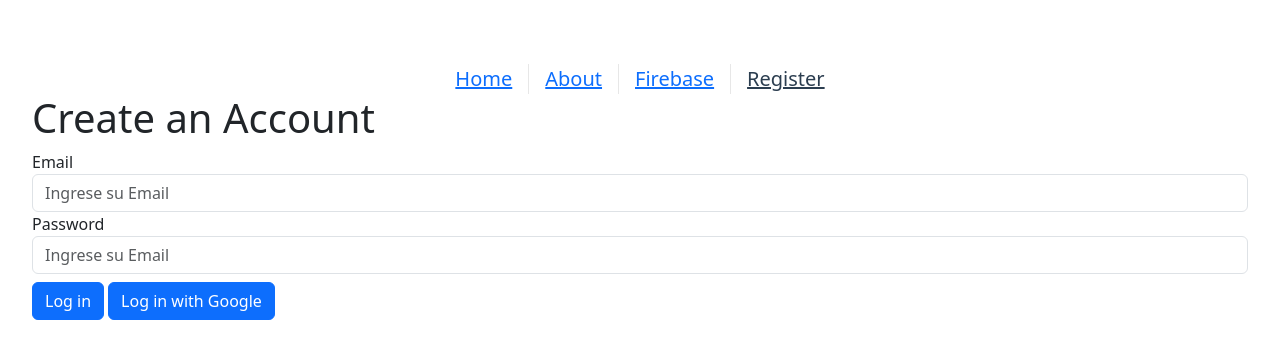
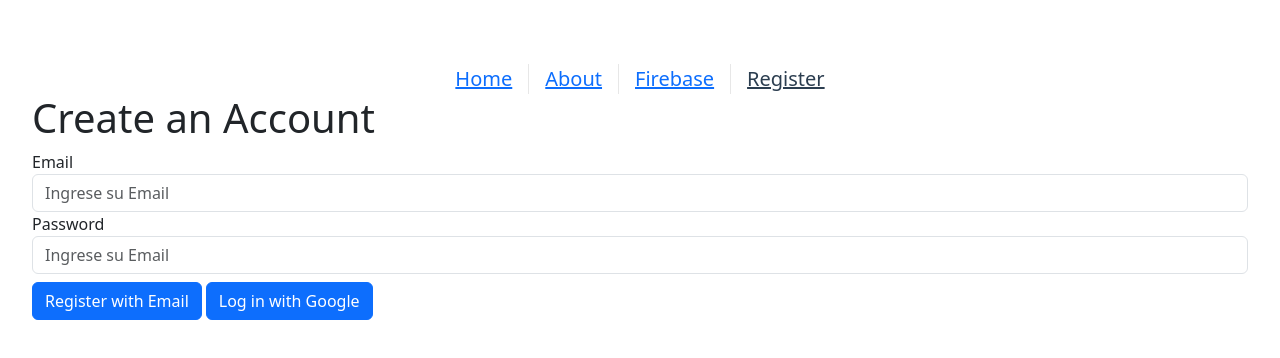
Before and after one commit to CarlosKVillanueva/proyecto_respirar_web, a Vue app: page /register in a window 1280 px wide. Shown: the top 358 px of the page. Built offline with nearby package versions, Linux system fonts and the light colour scheme.

Commit message:
Login email y password FireBase setup basico

```diff
--- a/package.json
+++ b/package.json
@@ -10,7 +10,7 @@
   "dependencies": {
     "@popperjs/core": "^2.11.8",
     "bootstrap": "^5.3.0",
-    "firebase": "^8.10.1",
+    "firebase": "9.22.1",
     "pinia": "^2.0.36",
     "vue": "^3.3.2",
     "vue-router": "^4.2.0"
--- a/src/views/FirebaseView.vue
+++ b/src/views/FirebaseView.vue
@@ -18,7 +18,7 @@
                placeholder="Ingrese su Email"
                type="password">
       </div>
-      <button type="submit" class="btn btn-primary mt-2" @clik.prevent="authUser">Log in</button>
+      <button type="submit" class="btn btn-primary mt-2" @click.prevent="authUser">Log in</button>
     </form>
   </div>
 </template>
@@ -31,6 +31,7 @@ let email = ref( '' )
 let password = ref( '' )
 
 const authUser = () => {
+  console.log('login')
   const auth = getAuth()
   signInWithEmailAndPassword( auth, email.value, password.value )
       .then( () => {
--- a/src/views/RegisterView.vue
+++ b/src/views/RegisterView.vue
@@ -18,8 +18,8 @@
              placeholder="Ingrese su Email"
              type="password">
     </div>
-    <button class="btn btn-primary mt-2" @clik="register">Log in</button>
-    <button class="btn btn-primary mt-2 ms-1" @clik="signInWithGoogle">Log in with Google</button>
+    <button type="submit" class="btn btn-primary mt-2" @click.prevent="registerUser">Register with Email</button>
+    <button type="submit" class="btn btn-primary mt-2 ms-1" @clik.prevent="signInWithGoogle">Log in with Google</button>
   </form>
 </template>
 
@@ -32,11 +32,9 @@ const email = ref( '' )
 const password = ref( '' )
 const router = useRouter()
 
-const register = () => {
+const registerUser = () => {
   createUserWithEmailAndPassword( getAuth(), email.value, password.value )
       .then( (data) => {
-        console.log('Registrado Correctamente')
-        console.log(data)
         router.push('/home')
       })
       .catch((error) => {
```
Also changed, not shown: 1 other file (tests, documents, lock files or other folders).
